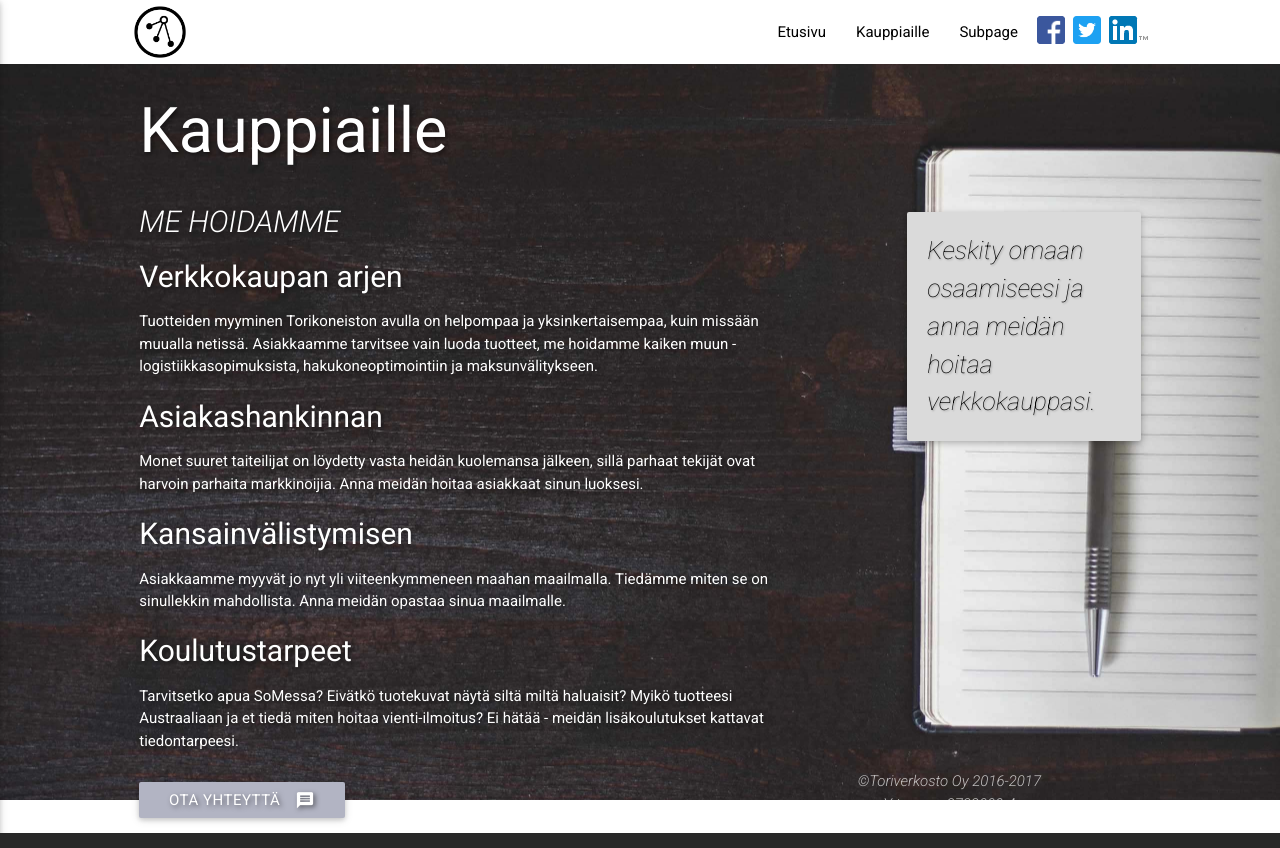
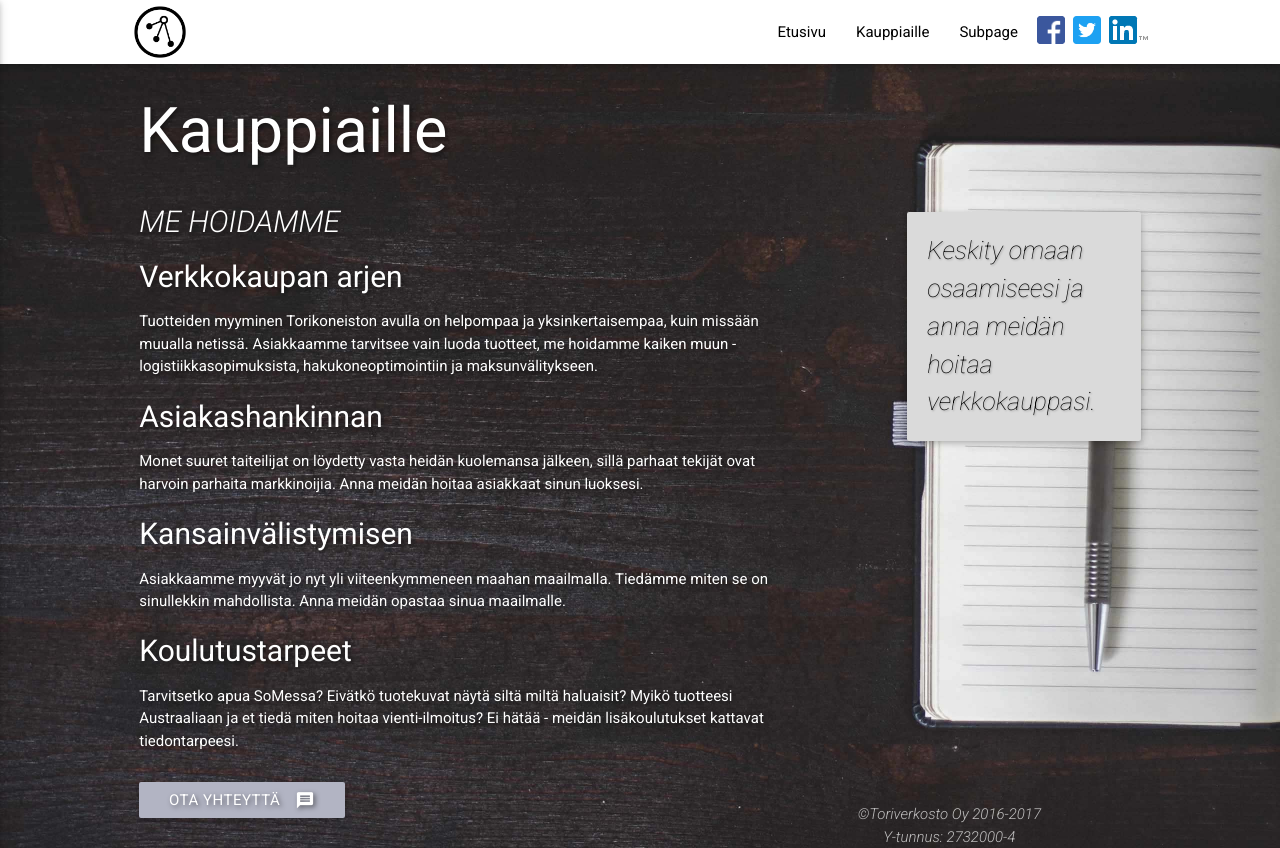
Before and after one commit to Misacorp/toriverkosto-placeholder, a PHP site: page /subpage.html in a window 1280 px wide. Run offline with PHP 8.4, Linux system fonts and the light colour scheme.

Commit message:
Fixed background image scaling

```diff
--- a/css/frontpage.css
+++ b/css/frontpage.css
@@ -69,7 +69,7 @@
 
 
 
-.content-wrapper {
+body {
   background: url('../img/bg-02.jpg') no-repeat center center fixed;
 }
 
--- a/css/style.css
+++ b/css/style.css
@@ -3,7 +3,8 @@
 body {
 	padding: 0;
 	margin: 0;
-	background-color: white;
+  background: url('../img/bg-01-flip.jpg') no-repeat center center fixed;
+  background-size: cover;
 }
 
 h1 {
@@ -69,17 +70,9 @@ h3 {
 }
 
 .content-wrapper {
-	background: url('../img/bg-01-flip.jpg') no-repeat center center fixed;
-	background-size: cover;
 	clear: both;
 	margin-left: auto;
 	margin-right: auto;
-
-  height: -webkit-calc(100vh - 64px);
-  height: expression(100vh - 64px);
-  height: -moz-calc(100vh - 64px);
-  height: -o-calc(100vh - 64px);
-  height: calc(100vh - 64px);
 }
 
 .content {
--- a/index.html
+++ b/index.html
@@ -67,7 +67,8 @@
 									-	Changing the game
 									-	Twitterin slogan
 									-	Verkkoon. Helpoisti.
-									- Toivottavasti en unohda poistaa tätä kommenttia
+									- Nostamassa kiertotalouden vähittäiskauppaa 2010 luvulle tms.
+									- Toivottavasti en unohda poistaa tätä kommenttia ennen julkaisua.
 							-->
 
 
```
